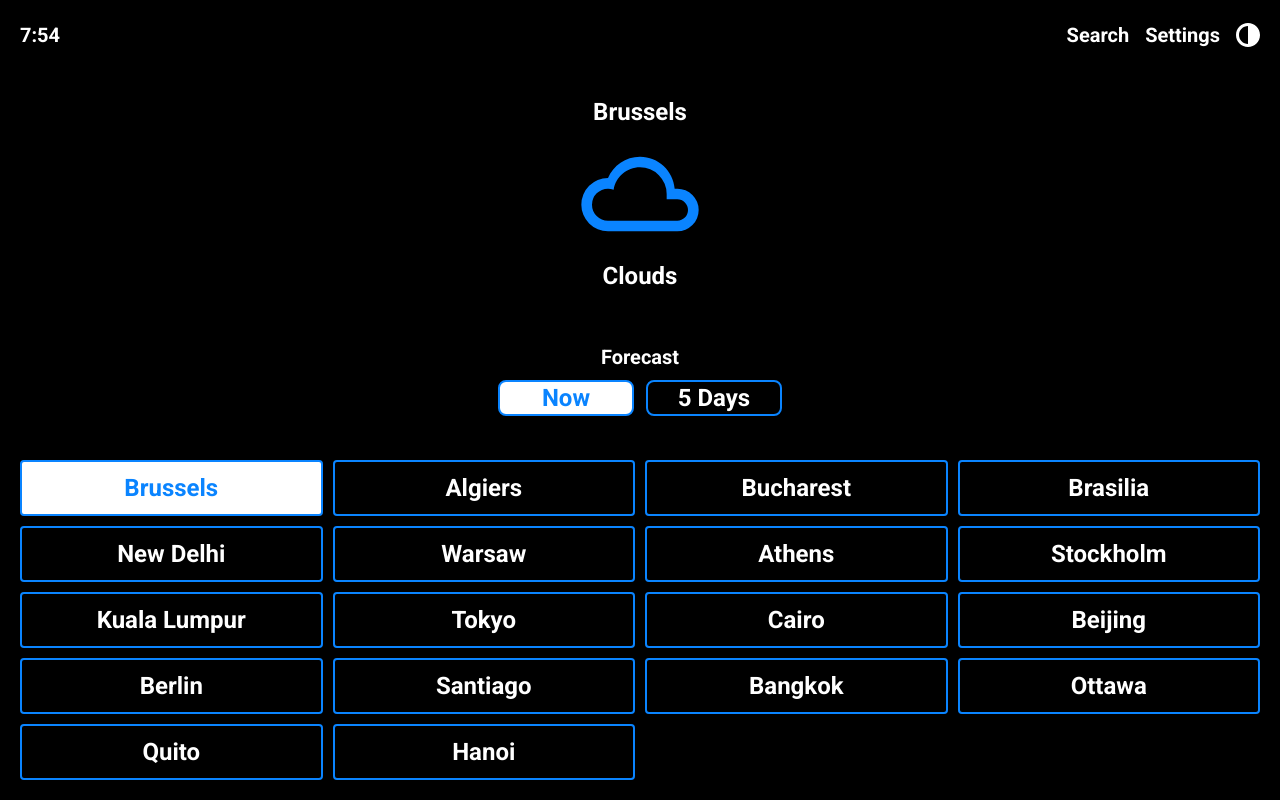
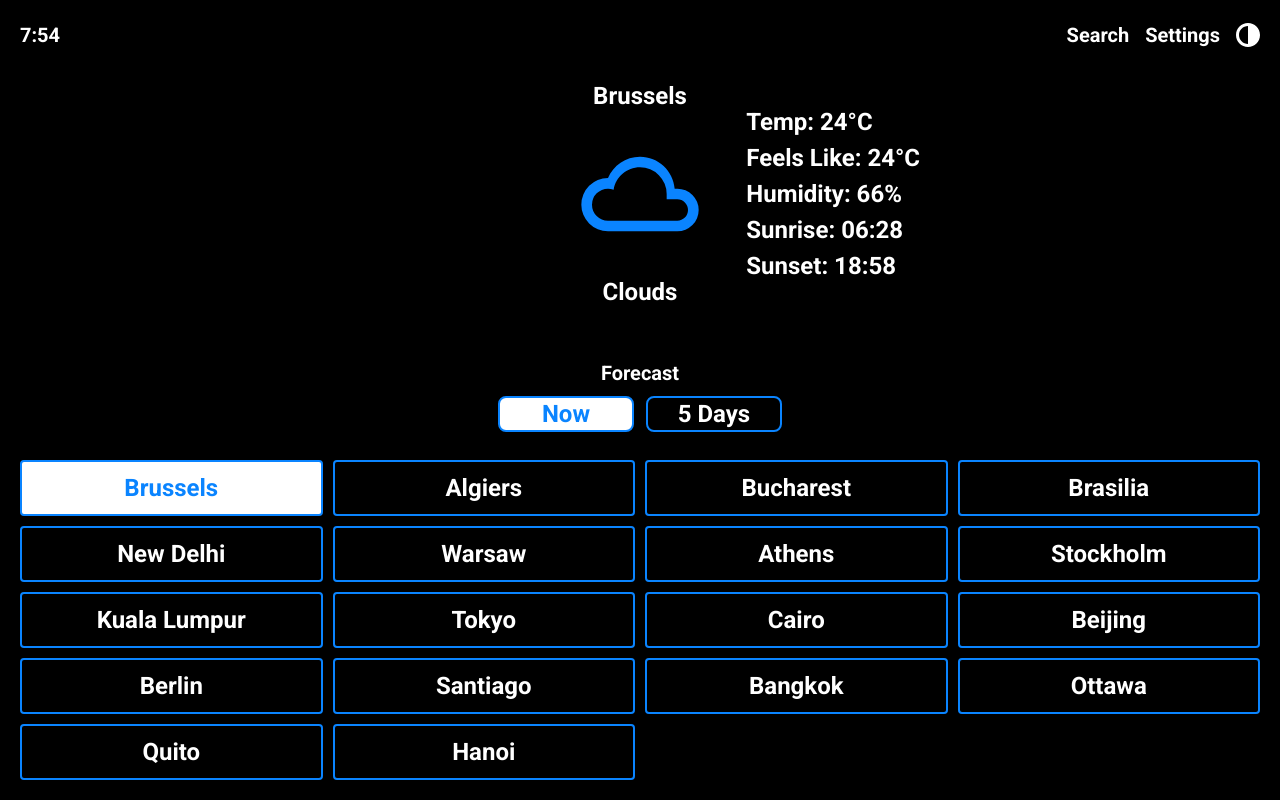
Before and after one commit to Colyail/weather-forecasts, a React (Create React App) app: page / in a window 1280 px wide. Both pictures are taken after a click on the button "Brussels". Built offline with nearby package versions, Linux system fonts and the light colour scheme.

Commit message:
add: add current forecast detail ui

```diff
--- a/src/pages/CurrentForecast.tsx
+++ b/src/pages/CurrentForecast.tsx
@@ -19,6 +19,13 @@ const CurrentForecast = () => {
               <TextSection $size='medium'>{selectedCity}</TextSection>
               <Cloudy className="cloudy" />
               <TextSection $size='medium'>Clouds</TextSection>
+              <ForecastDetails>
+                <TextSection $size='medium'>Temp: 24°C</TextSection>
+                <TextSection $size='medium'>Feels Like: 24°C</TextSection>
+                <TextSection $size='medium'>Humidity: 66%</TextSection>
+                <TextSection $size='medium'>Sunrise: 06:28</TextSection>
+                <TextSection $size='medium'>Sunset: 18:58</TextSection>
+              </ForecastDetails>
             </ForecastMain>
             <SettingForecastType>
               <TextSection>Forecast</TextSection>
@@ -60,13 +67,27 @@ const ForecastMain = styled.div`
   display: flex;
   flex-direction: column;
   align-items: center;
+  width: 560px;
   margin-bottom: 48px;
+  gap: 16px;
+  position: relative;
 
   .cloudy {
     width: 8rem;
     height: 8rem;
   }
 `
+
+const ForecastDetails = styled.div`
+  position: absolute;
+  top: 0px;
+  bottom: 0px;
+  margin: auto;
+  width: fit-content;
+  height: fit-content;
+  right: 0px;
+`
+
 const SettingForecastType = styled.div`
   display: flex;
   flex-direction: column;
```
